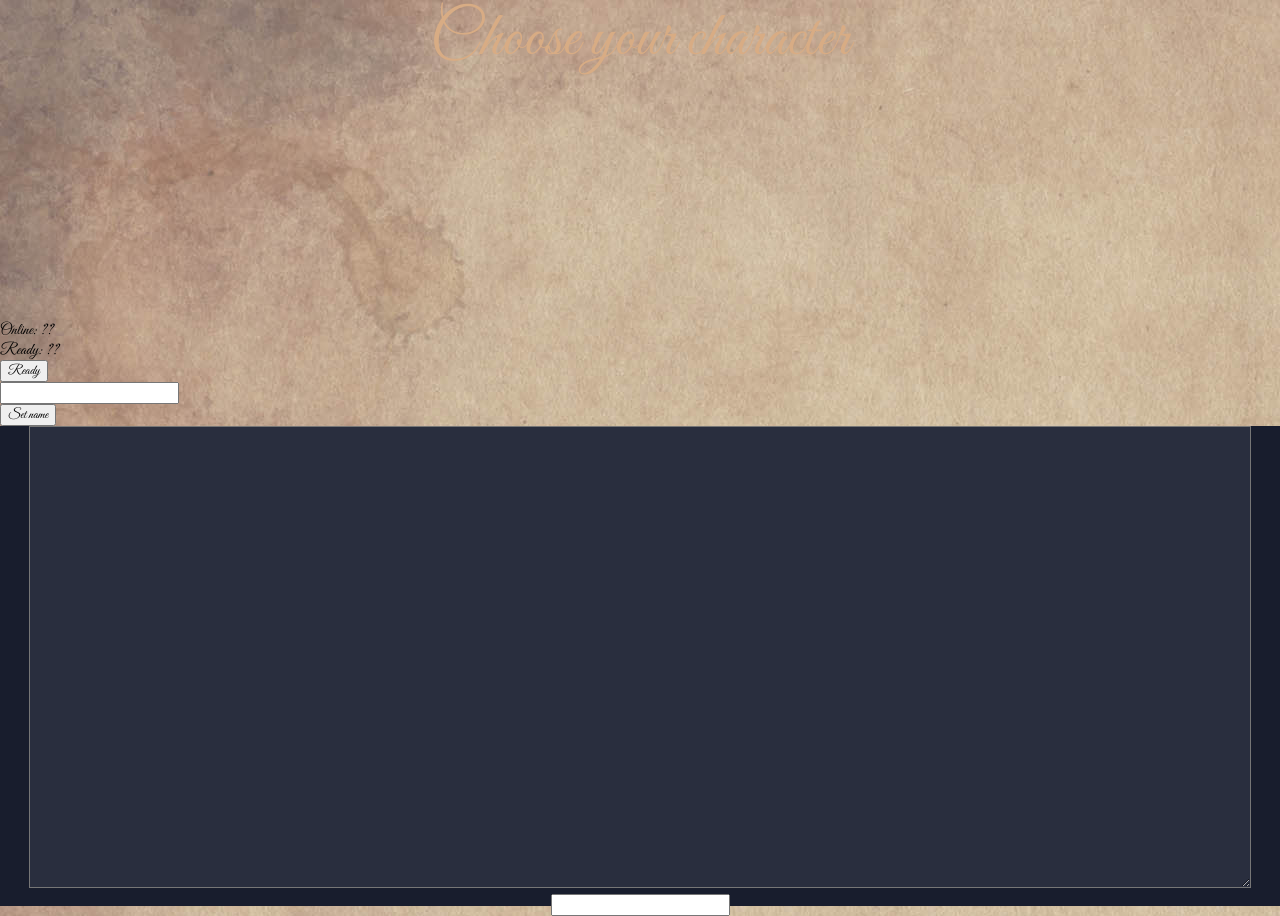
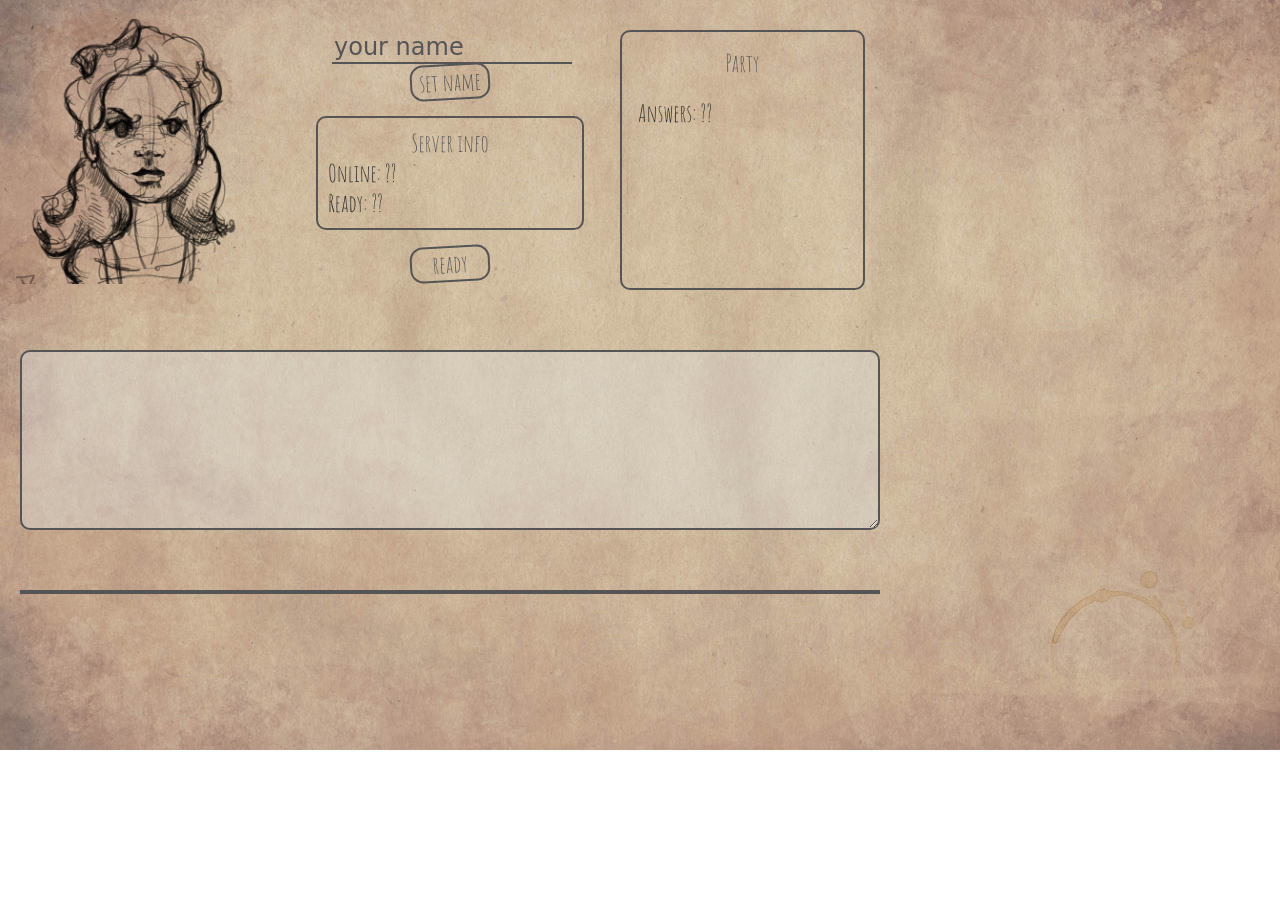
Before and after one commit to nuusk/spirits-of-the-dead, an Electron app: page app/game.html in a window 1280 px wide. After the commit the page ends 800 px from the top, so only its background shows below. Drawn offline with Linux system fonts and the light colour scheme; no server answers; a web font is replaced by a local one.

Commit message:
game view composition change

```diff
--- a/app/game.html
+++ b/app/game.html
@@ -8,21 +8,33 @@
   <body>
     <main>
       <section id="top-menu">
-        Choose your character
+        <div class="avatar">
+          <img src="img/alice-avatar.png" alt="">
+        </div>
+        <div class="lobby">
+          <div class="name-wrapper">
+            <input id="username" type="text" placeholder="your name" value="" id="name"/>
+            <button id="set-name" type="button">set name</button>
+          </div>
+          <div class="info-wrapper">
+            <span class="info">Server info</span>
+            <span id="players-online">Online: ??</span>
+            <span id="players-ready">Ready: ??</span>
+          </div>
+          <div class="ready-wrapper">
+            <button id="set-ready" type="button">ready</button>
+          </div>
+        </div>
+        <div class="answers">
+          <span class="info">Party</span>
+          <span id="answer-number">Answers: ??</span>
+          <span id="most-popular-answer"></span>
+        </div>
       </section>
-      <div id="lobbyDiv">
-        <label id="playersOnline">Online: ??</label> <br>
-        <label id="playersReady">Ready: ??</label> <br>
-        <input type="button" value="Ready" id="readyButton"/><br>
-        <input type="text" placeholer="Your name" id="name"/> <br>
-        <input type="button" value="Set name" id="nameButton"/><br>
-      </div>
-      <div id="answersDiv" style="display: none">
-        <label id="answerNumber">Answers: ??</label> <br>
-        <label id="mostPopularAnswer"></label> <br>
-      </div>
+      <section id="story">
+        <textarea rows="4" cols="50" id="wall" readonly></textarea><br>
+      </section>
       <section id="terminal">
-        <textarea rows="4" cols="50" id="wall" readonly></textarea><br>
         <input type="text" id="command-line"/>
       </section>
     </main>
--- a/app/js/game.js
+++ b/app/js/game.js
@@ -3,13 +3,14 @@ const {ipcRenderer} = electron;
 
 const wall = document.getElementById('wall');
 const commandLine = document.getElementById('command-line');
-const readyButton = document.getElementById('readyButton');
+const readyButton = document.getElementById('set-ready');
 const name = document.getElementById('name');
-const nameButton = document.getElementById('nameButton');
-const onlineLabel = document.getElementById('playersOnline');
-const readyLabel = document.getElementById('playersReady');
-const answerNumber = document.getElementById('answerNumber');
-const mostPopularAnswer = document.getElementById('mostPopularAnswer');
+const nameButton = document.getElementById('set-name');
+const username = document.getElementById('username');
+const onlineLabel = document.getElementById('players-online');
+const readyLabel = document.getElementById('players-ready');
+const answerNumber = document.getElementById('answer-number');
+const mostPopularAnswer = document.getElementById('most-popular-answer');
 
 const lobbyDiv = document.getElementById('lobbyDiv');
 const answersDiv = document.getElementById('answersDiv');
@@ -27,8 +28,7 @@ window.onload = () => {
 
 //~~~~~~~~~~~~~~~~~~~~~ Events ~~~~~~~~~~~~~~~~~~~~~~~
 commandLine.addEventListener('keydown', (e)=>{
-  if (e.keyCode == 13)
-  {
+  if (e.keyCode == 13) {
     if (chatting)
       ipcRenderer.send('chat', commandLine.value);
     else
@@ -49,15 +49,18 @@ readyButton.addEventListener('click', () => {
 });
 
 nameButton.addEventListener('click', () => {
-  if (name.value.trim() != '')
-  {
-    ipcRenderer.send('setName', name.value);
-    name.value = "";
-    name.disabled = true;
+  if (username.value.trim() != '') {
+    ipcRenderer.send('setName', username.value);
+    // username.value = "";
+    username.disabled = true;
     nameButton.disabled = true;
   }
 });
 
+username.addEventListener('focus', () => {
+  console.log('yo');
+  this.value = '';
+});
 
 //~~~~~~~~~~~~~~~~~~~~~ ipcRenderer ~~~~~~~~~~~~~~~~~~~~~~~
 ipcRenderer.on('gameStartedInfo', (e, data) => {
--- a/app/sass/basics/_body.sass
+++ b/app/sass/basics/_body.sass
@@ -4,3 +4,6 @@ html, body
 
 body
   background-image: url('../img/texture.jpg')
+  background-size: cover
+  background-repeat: no-repeat
+  background-position: center center
--- a/app/sass/basics/_main.sass
+++ b/app/sass/basics/_main.sass
@@ -0,0 +1,5 @@
+main
+  width: 900px
+  height: 700px
+  display: grid
+  grid-template-rows: 1fr 1fr 1fr
--- a/app/sass/game.sass
+++ b/app/sass/game.sass
@@ -11,4 +11,5 @@
 
 //Sections:
 @import 'sections/top-menu'
+@import 'sections/story'
 @import 'sections/terminal'
--- /dev/null
+++ b/app/sass/sections/_story.sass
@@ -0,0 +1,12 @@
+main
+  #story
+    margin: 40px 10px 10px 10px
+    padding: 10px
+    height: 180px
+    textarea
+      border-radius: 10px
+      border: 2px solid $pencil
+      width: 100%
+      height: 100%
+      box-sizing: border-box
+      background-color: rgba(220, 220, 220, 0.4)
--- a/app/sass/sections/_terminal.sass
+++ b/app/sass/sections/_terminal.sass
@@ -1,11 +1,13 @@
 main
   #terminal
-    height: 60vh
-    background-color: $setting
-    text-align: center
-    textarea
-      background-color: $setting-terminal
-      height: 95%
-      width: 95%
-      color: $white
-      font-size: 1.5em
+    margin: 0 10px 10px 10px
+    padding: 10px
+    input
+      @extend %input-text
+      border: none
+      outline: none
+      padding-left: 20px
+      border-bottom: 4px solid $pencil
+      box-sizing: border-box
+      width: 100%
+      background-color: rgba(22, 22, 22, 0.0)
--- a/app/sass/sections/_top-menu.sass
+++ b/app/sass/sections/_top-menu.sass
@@ -1,11 +1,61 @@
 main
   cursor: default
   #top-menu
-    width: 100%
-    height: 40vh
-    color: $black
-    font-size: 4em
-    text-align: center
-    transition: $transition-short
-    &:hover
-      color: $accent-light
+    display: grid
+    grid-template-columns: 1fr 1fr 1fr
+    grid-auto-rows: 300px
+    div
+      // border: 1px solid $black
+      padding: 1em
+      img
+        max-height: 100%
+        max-width: 100%
+    .lobby
+      display: grid
+      grid-template-rows: 1fr 1fr 1fr 1fr
+      .name-wrapper
+        text-align: center
+        #username
+          @extend %input-text
+          text-align: left
+          border: none
+          outline: none
+          background-color: rgba(0,0,0,0)
+          border-bottom: 2px solid $pencil
+          width: 100%
+        button
+          @extend %paper-button
+      .info-wrapper
+        padding: 10px
+        margin: 0
+        border: 2px solid $pencil
+        border-radius: 10px
+        span
+          display: block
+          @extend %story-text
+          &.info
+            text-align: center
+            color: $pencil
+      .ready-wrapper
+        text-align: center
+        button
+          @extend %paper-button
+    .answers
+      margin: 30px 35px 10px 20px
+      border: 2px solid $pencil
+      border-radius: 10px
+      .info
+        margin-bottom: 20px
+      span
+        display: block
+        @extend %story-text
+        &.info
+          text-align: center
+          color: $pencil
+
+
+
+    button
+      @extend %story-text
+      border: none
+      background-color: rgba(0,0,0,0)
--- a/app/sass/typography/_fonts.sass
+++ b/app/sass/typography/_fonts.sass
@@ -1,4 +1,7 @@
-@import url('https://fonts.googleapis.com/css?family=Courgette|Dancing+Script|Great+Vibes')
+@import url('https://fonts.googleapis.com/css?family=Amatic+SC|Patrick+Hand+SC|Sofia|Great+Vibes')
+
 
 *
-  font-family: 'Great Vibes', cursive
+  // font-family: 'Amatic SC', cursive
+  font-family: 'Patrick Hand SC', cursive
+  // font-family: 'Sofia', cursive
--- a/app/sass/utilities/_placeholders.sass
+++ b/app/sass/utilities/_placeholders.sass
@@ -3,3 +3,34 @@
   top: 50%
   left: 50%
   transform: translate(-50%, -50%)
+
+
+%story-text
+  font-family: 'Amatic SC', cursive
+  font-size: 1.5em
+  color: $black
+
+%input-text
+  font-family: 'Sofia', cursive
+  font-size: 1.5em
+  color: $pencil
+  &::placeholder
+    color: $pencil
+
+%paper-button
+  font-family: 'Amatic SC', cursive
+  color: $pencil
+  width: 80px
+  border: 2px solid $pencil
+  border-radius: 13px
+  transform: rotate(-3deg)
+  transition: .3s
+  &:hover
+    cursor: pointer
+    background-color: $pencil
+    color: $white
+    transform: rotate(-7deg) translate(2px, 3px)
+  &:active
+    background-color: $black
+    color: $black
+    border: 2px solid $black
--- a/app/sass/utilities/_variables.sass
+++ b/app/sass/utilities/_variables.sass
@@ -5,6 +5,7 @@ $accent-light: #d8ac84
 $accent: #947966
 $white: #efefef
 $black: #2b2a27
+$pencil: #555555
 
 
 //transition
--- a/resources/sockets.json
+++ b/resources/sockets.json
@@ -1,6 +1,6 @@
 {
   "server": {
-    "address": "127.0.0.1",
+    "address": "192.168.43.49",
     "port": "1252"
   }
 }
```
Also changed, not shown: app/css/character-select.css, app/css/game.css, app/img/alice-avatar.png (added), 1 other file.
